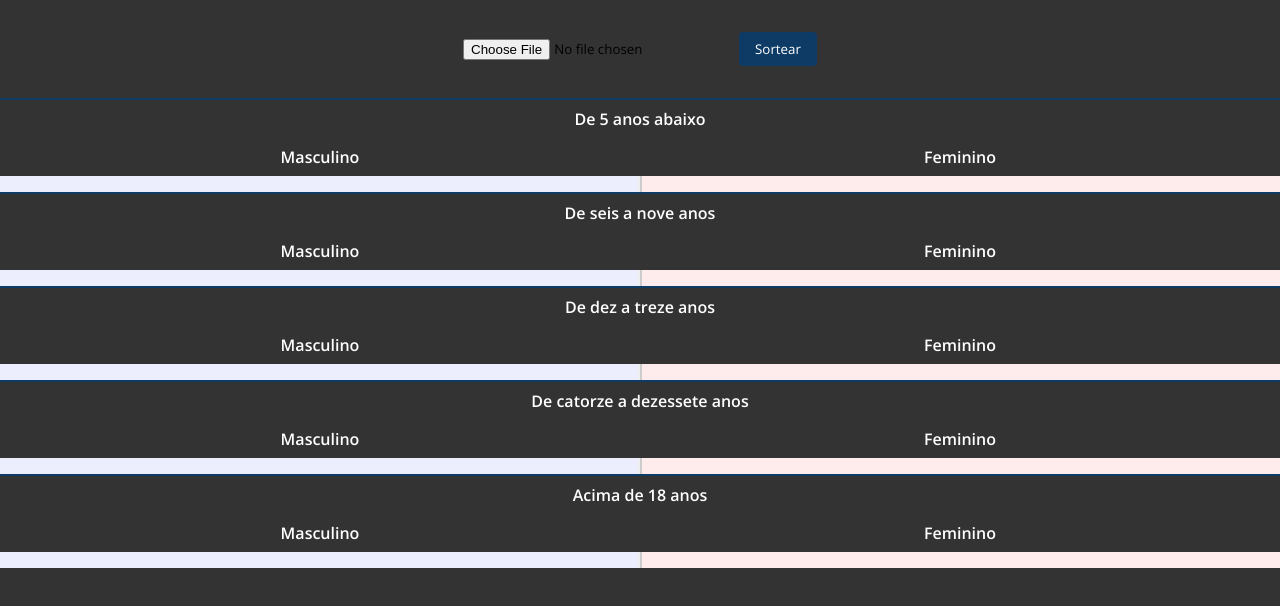
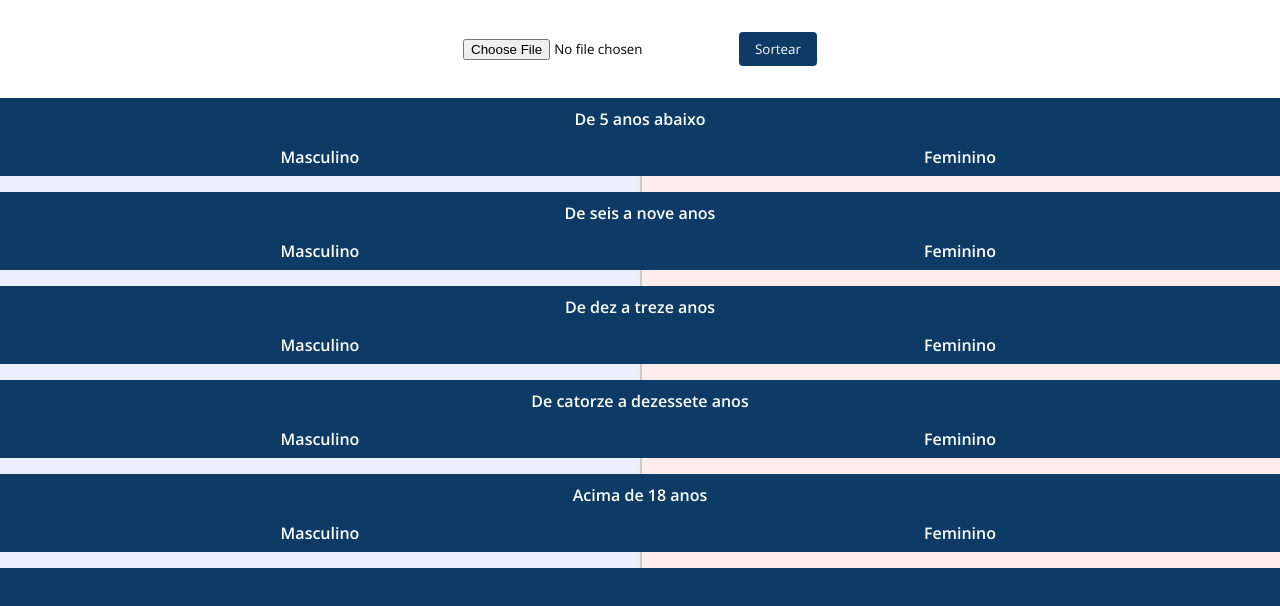
Before and after one commit to SirFaria/gerador-de-chaves, a plain HTML site: page index.html in a window 1280 px wide. Drawn offline with nearby package versions, Linux system fonts and the light colour scheme.

Commit message:
👌 IMPROVE: change body color

```diff
--- a/styles.css
+++ b/styles.css
@@ -6,7 +6,7 @@
 }
 
 body {
-  background-color: #333;
+  background-color: #0d3b66;
   height: 100vh;
 }
 
@@ -26,7 +26,7 @@ button:hover {
 }
 
 .file-selector-row {
-  background-color: #333;
+  background-color: white;
   padding: 2rem;
   display: flex;
   justify-content: center;
```
